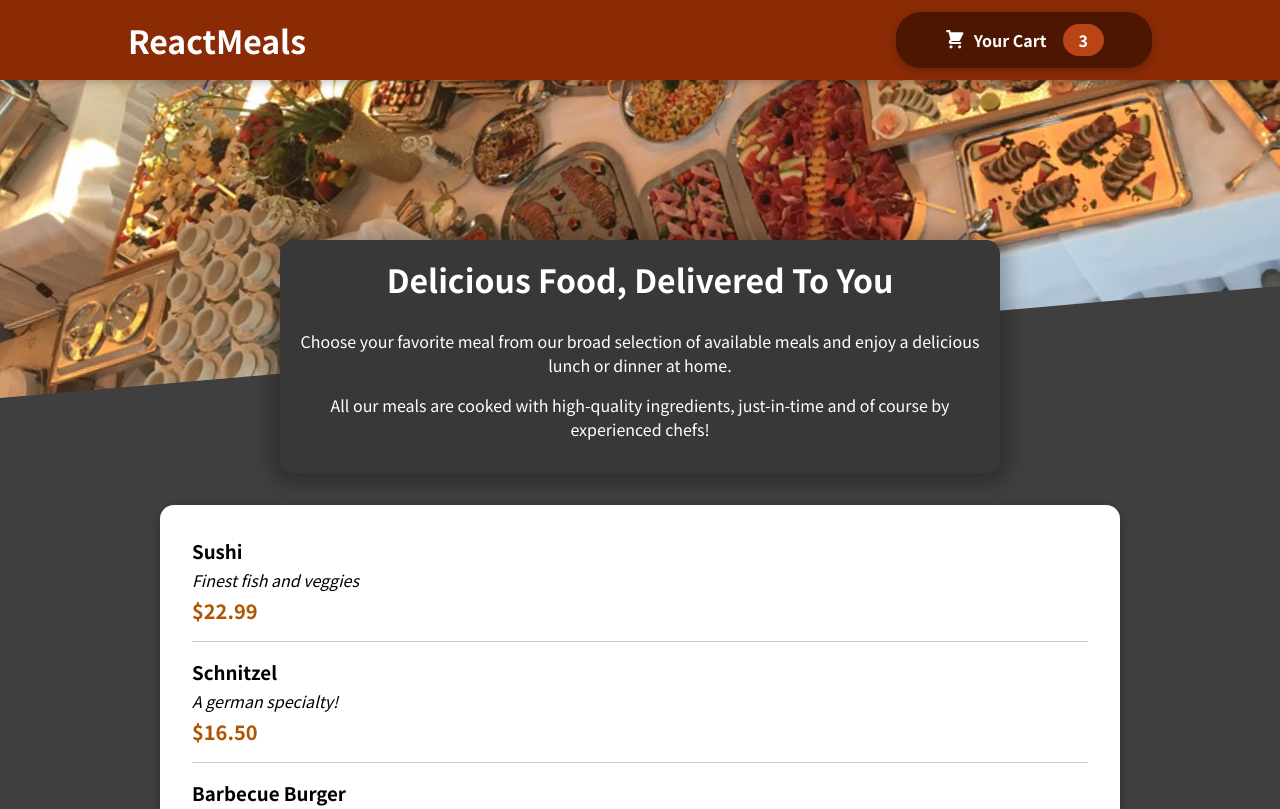
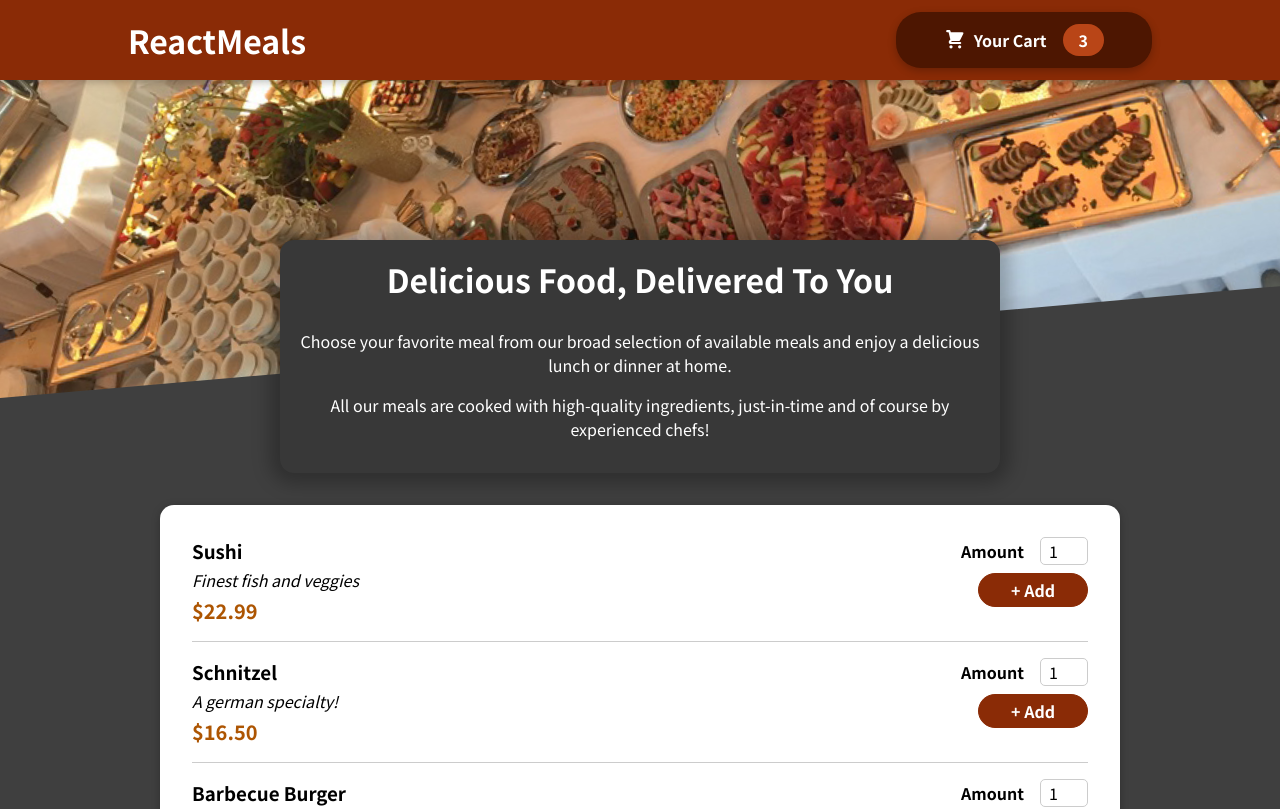
Before and after one commit to AndrewSimons3/ReactProj, a React (Create React App) app in the folder FoodOrderApp/: page / in a window 1280 px wide. Shown: the top 809 px of the page. Built offline with nearby package versions, Linux system fonts and the light colour scheme.

Commit message:
added Cart component

```diff
--- a/FoodOrderApp/src/components/Meals/AvailableMeals.js
+++ b/FoodOrderApp/src/components/Meals/AvailableMeals.js
@@ -33,6 +33,7 @@ const AvailableMeals = () => {
 	const mealsList = DUMMY_MEALS.map((meal) => {
 		return (
 			<MealItem
+				id={meal.id}
 				key={meal.id}
 				name={meal.name}
 				description={meal.description}
--- a/FoodOrderApp/src/components/Meals/MealItem/MealItem.js
+++ b/FoodOrderApp/src/components/Meals/MealItem/MealItem.js
@@ -1,4 +1,5 @@
 import styles from './MealItem.module.css';
+import MealItemForm from './MealItemForm';
 
 const MealItem = (props) => {
   const price = `$${props.price.toFixed(2)}`;
@@ -11,7 +12,7 @@ const MealItem = (props) => {
 				<div className={styles.price}>{price}</div>
       </div>
       <div>
-
+				<MealItemForm id={props.id}/>
       </div>
 		</li>
 	);
--- a/FoodOrderApp/src/components/Meals/MealItem/MealItemForm.js
+++ b/FoodOrderApp/src/components/Meals/MealItem/MealItemForm.js
@@ -0,0 +1,23 @@
+import styles from './MealItemForm.module.css';
+import Input from '../../UI/Input';
+
+const MealItemForm = (props) => {
+	return (
+		<form className={styles.form}>
+			<Input
+				label='Amount'
+				input={{
+					id: 'amount_' + props.id,
+					type: 'number',
+					min: '1',
+					max: '5',
+					step: '1',
+					defaultValue: '1',
+				}}
+			/>
+			<button>+ Add</button>
+		</form>
+	);
+};
+
+export default MealItemForm;
--- /dev/null
+++ b/FoodOrderApp/src/components/Meals/MealItem/MealItemForm.module.css
@@ -0,0 +1,20 @@
+.form {
+  text-align: right;
+}
+
+.form button {
+  font: inherit;
+  cursor: pointer;
+  background-color: #8a2b06;
+  border: 1px solid #8a2b06;
+  color: white;
+  padding: 0.25rem 2rem;
+  border-radius: 20px;
+  font-weight: bold;
+}
+
+.form button:hover,
+.form button:active {
+  background-color: #641e03;
+  border-color: #641e03;
+}
--- /dev/null
+++ b/FoodOrderApp/src/components/UI/Input.js
@@ -0,0 +1,12 @@
+import styles from './Input.module.css'
+
+const Input = props => {
+  return (
+    <div className={styles.input}>
+      <label htmlFor={props.input.id}>{props.label}</label>
+      <input {...props.input} />
+    </div>
+  )
+}
+
+export default Input;
--- /dev/null
+++ b/FoodOrderApp/src/components/UI/Input.module.css
@@ -0,0 +1,18 @@
+.input {
+  display: flex;
+  align-items: center;
+  margin-bottom: 0.5rem;
+}
+
+.input label {
+  font-weight: bold;
+  margin-right: 1rem;
+}
+
+.input input {
+  width: 3rem;
+  border-radius: 5px;
+  border: 1px solid #ccc;
+  font: inherit;
+  padding-left: 0.5rem;
+}
```
Also changed, not shown: FoodOrderApp/src/components/Cart/Cart.js (added, +27 -0 lines), FoodOrderApp/src/components/Cart/Cart.module.css (added, +45 -0 lines), 1 other file (tests, documents, lock files or other folders).
